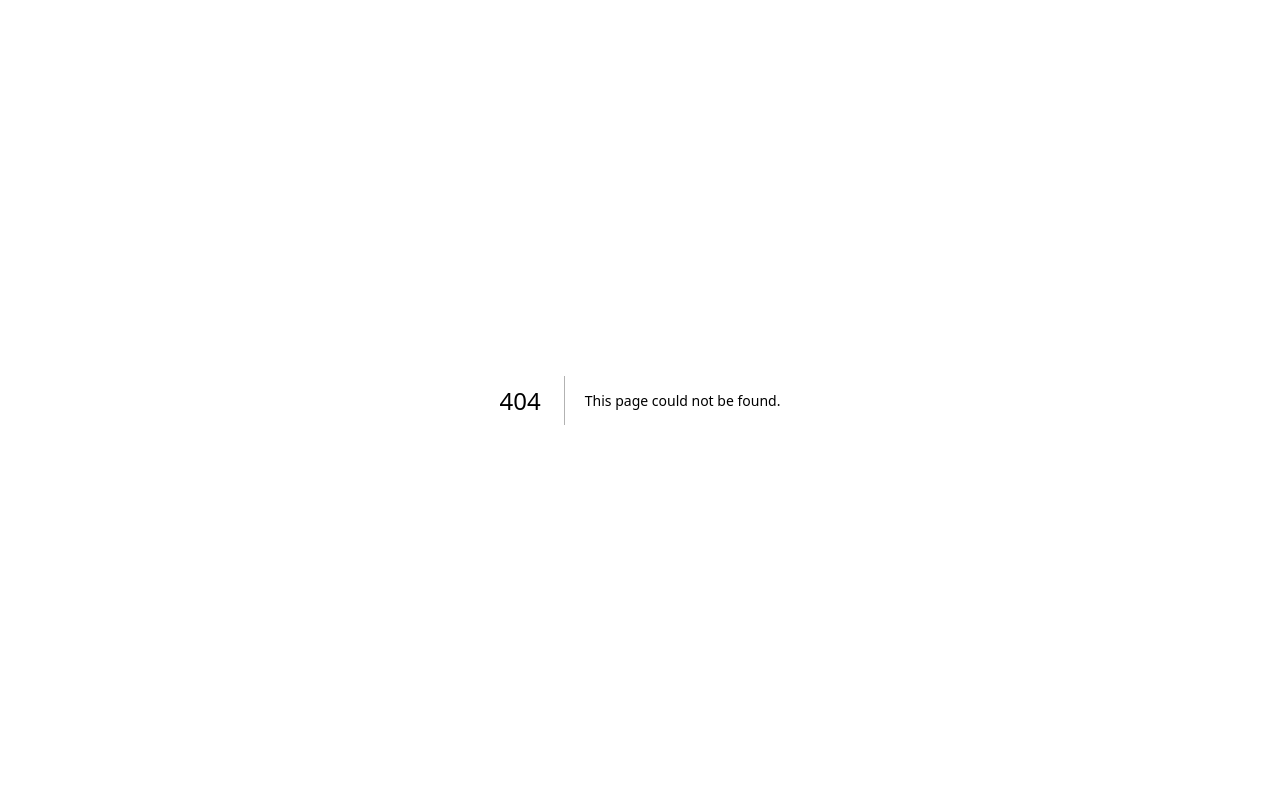
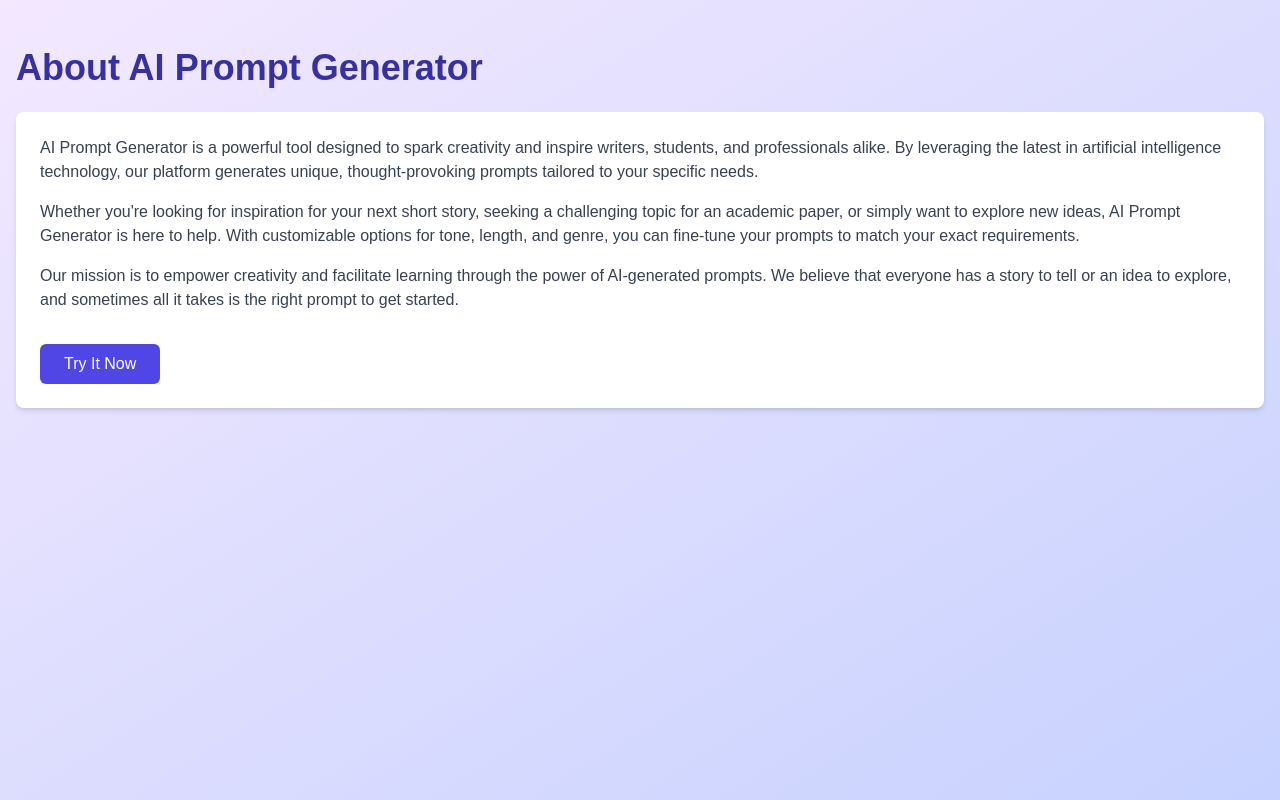
Before and after one commit to saikothasan/nex, a Next.js app: page /about in a window 1280 px wide. Before the commit this address had no page. Built offline with nearby package versions, Linux system fonts and the light colour scheme.

Commit message:
Create page.tsx

```diff
--- /dev/null
+++ b/app/about/page.tsx
@@ -0,0 +1,25 @@
+import Link from 'next/link';
+
+export default function About() {
+  return (
+    <div className="min-h-screen bg-gradient-to-br from-purple-100 to-indigo-200 dark:from-gray-900 dark:to-indigo-900 transition-colors duration-500">
+      <div className="container mx-auto px-4 py-12">
+        <h1 className="text-4xl font-bold text-indigo-800 dark:text-indigo-300 mb-6">About AI Prompt Generator</h1>
+        <div className="bg-white dark:bg-gray-800 rounded-lg shadow-md p-6">
+          <p className="text-gray-700 dark:text-gray-300 mb-4">
+            AI Prompt Generator is a powerful tool designed to spark creativity and inspire writers, students, and professionals alike. By leveraging the latest in artificial intelligence technology, our platform generates unique, thought-provoking prompts tailored to your specific needs.
+          </p>
+          <p className="text-gray-700 dark:text-gray-300 mb-4">
+            Whether you're looking for inspiration for your next short story, seeking a challenging topic for an academic paper, or simply want to explore new ideas, AI Prompt Generator is here to help. With customizable options for tone, length, and genre, you can fine-tune your prompts to match your exact requirements.
+          </p>
+          <p className="text-gray-700 dark:text-gray-300 mb-4">
+            Our mission is to empower creativity and facilitate learning through the power of AI-generated prompts. We believe that everyone has a story to tell or an idea to explore, and sometimes all it takes is the right prompt to get started.
+          </p>
+          <Link href="/" className="inline-block mt-4 bg-indigo-600 text-white px-6 py-2 rounded-md hover:bg-indigo-700 transition-colors duration-300">
+            Try It Now
+          </Link>
+        </div>
+      </div>
+    </div>
+  );
+}
```
